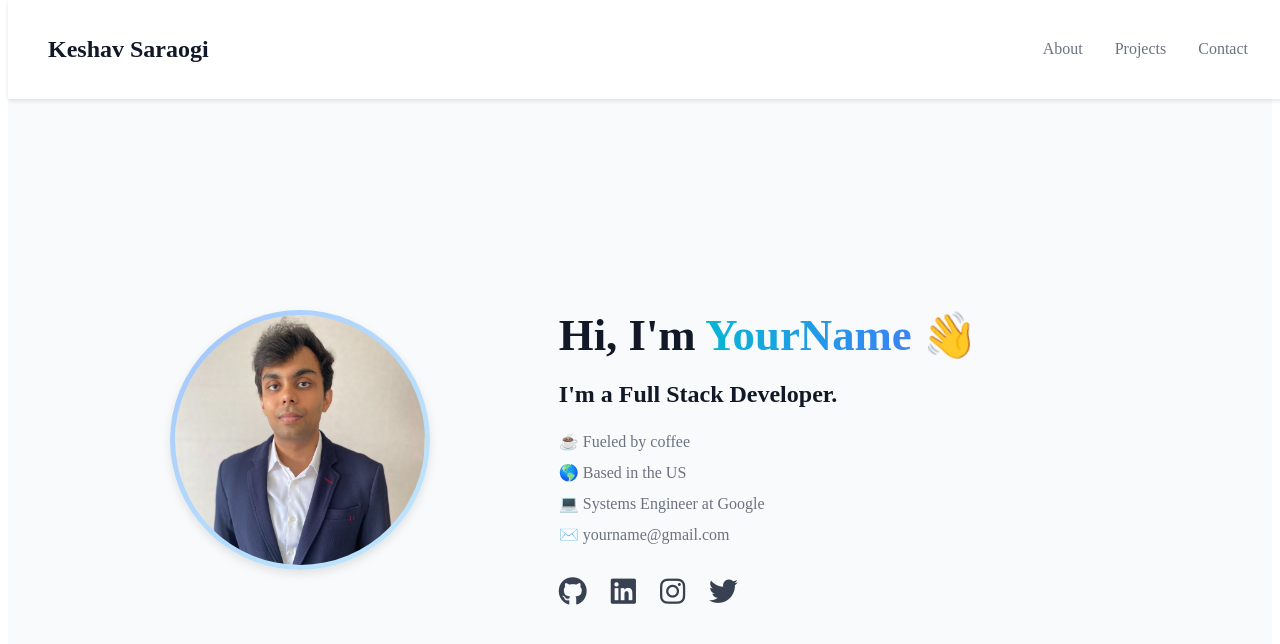
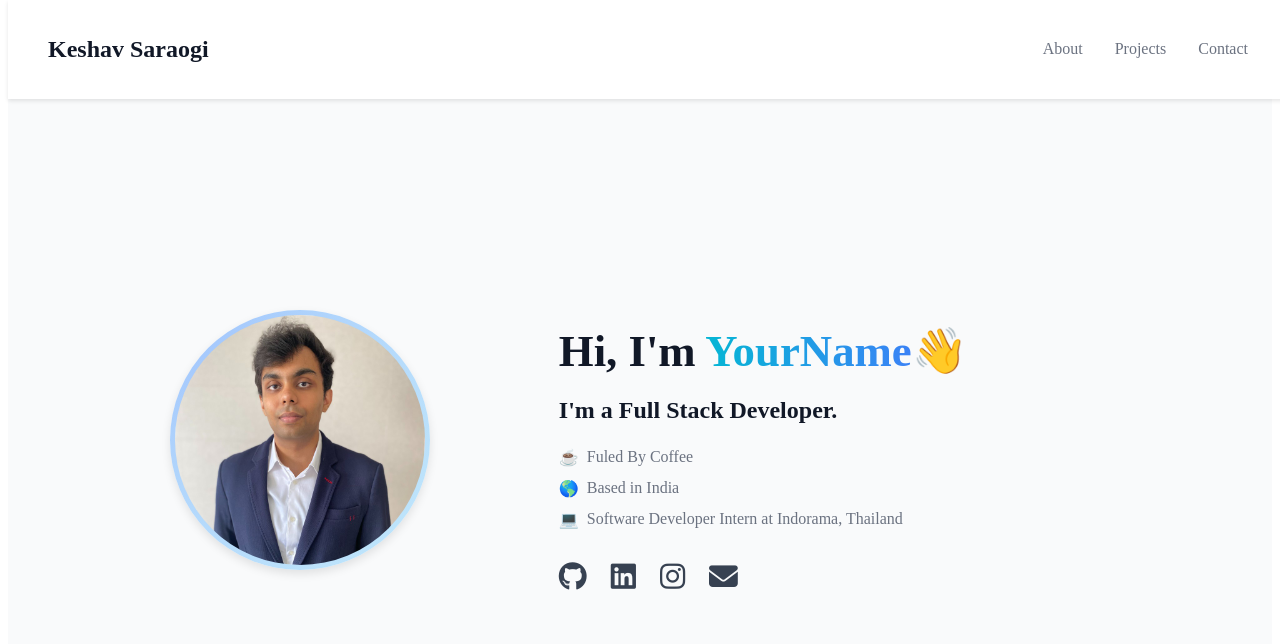
Before and after one commit to keshavsaraogi/portfolio, a React (Create React App) app: page / in a window 1280 px wide. Shown: the top 644 px of the page. Built offline with nearby package versions, Linux system fonts and the light colour scheme; the HTML template or start-up script is replaced by a standard one.

Commit message:
setting up githhub actions
-- fixing Hero Section

```diff
--- a/src/components/Hero.jsx
+++ b/src/components/Hero.jsx
@@ -12,22 +12,29 @@ const Hero = () => {
 
                 <div className="hero-right">
                     <h1 className="hero-title">
-                        Hi, I'm <span className="highlight">YourName</span> <span className="wave">👋</span>
+                        Hi, I'm <span className="highlight">YourName</span>
+                        <span role="img" aria-label="waving hand" className="emoji">👋</span>
                     </h1>
                     <h2 className="hero-subtitle">I'm a Full Stack Developer.</h2>
 
                     <ul className="hero-details">
-                        <li>☕ Fueled by coffee</li>
-                        <li>🌎 Based in the US</li>
-                        <li>💻 Systems Engineer at Google</li>
-                        <li>✉️ yourname@gmail.com</li>
+                        <li>
+                            <span role="img" aria-label="coffee" className="emoji">☕</span> Fuled By Coffee
+                        </li>
+                        <li>
+                            <span role="img" aria-label="globe" className="emoji">🌎</span> Based in India
+                        </li>
+                        <li>
+                            <span role="img" aria-label="laptop" className="emoji">💻</span> Software Developer Intern at Indorama, Thailand
+                        </li>
+
                     </ul>
 
                     <div className="hero-icons">
-                        <a href="#"><i className="fab fa-github"></i></a>
-                        <a href="#"><i className="fab fa-linkedin"></i></a>
-                        <a href="#"><i className="fab fa-instagram"></i></a>
-                        <a href="#"><i className="fab fa-twitter"></i></a>
+                        <a href="https://github.com/KeshavSaraogi"><i className="fab fa-github"></i></a>
+                        <a href="https://www.linkedin.com/in/keshav-saraogi/"><i className="fab fa-linkedin"></i></a>
+                        <a href="https://www.instagram.com/iamkeshavsaraogi/"><i className="fab fa-instagram"></i></a>
+                        <a href="mailto:keshavsaraogi04@gmail.com"><i className="fas fa-envelope"></i></a>
                     </div>
                 </div>
             </div>
```
